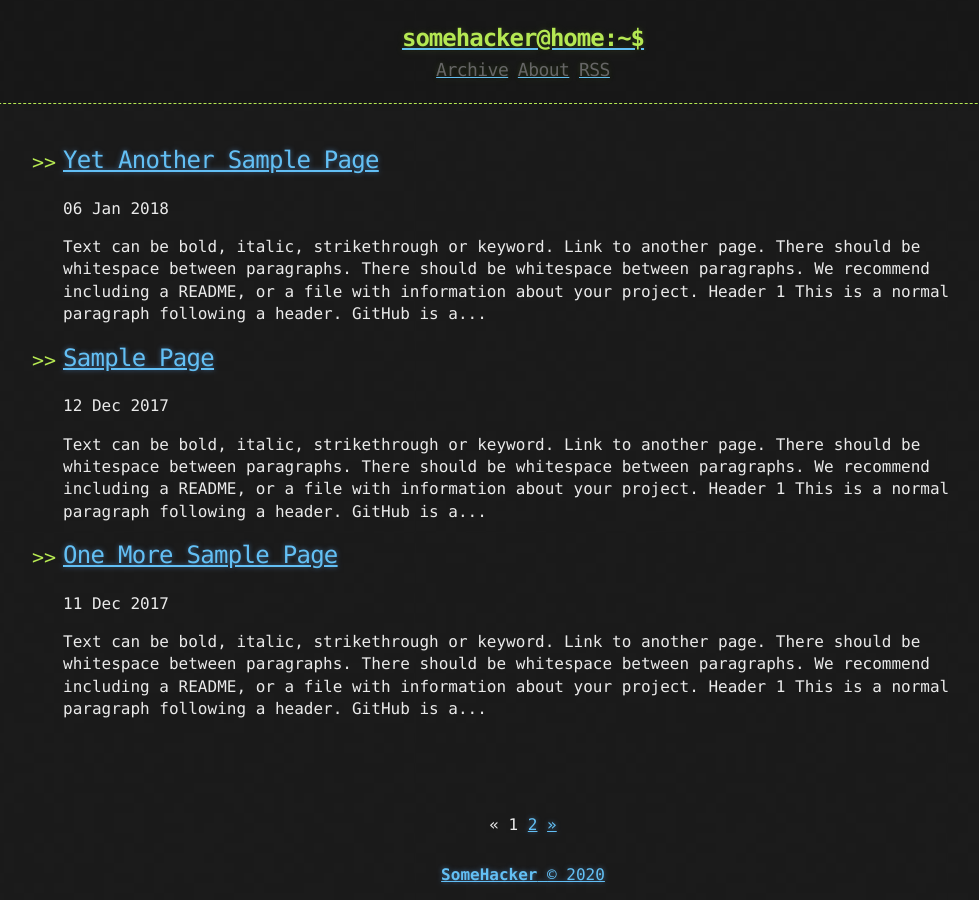
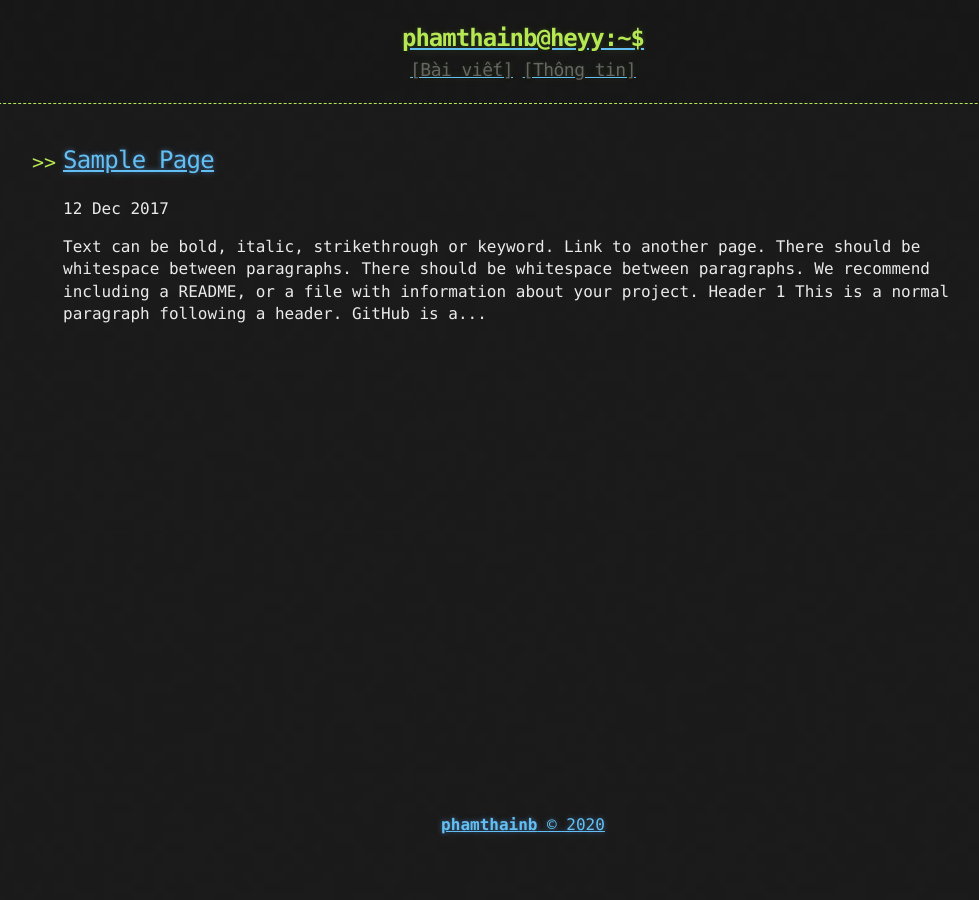
Before and after one commit to phamthainb/phamthainb.github.io, a Jekyll site: the page built from index.html, in a window 1280 px wide. Shown: the whole page, without its empty margins (117-1096 px from the left). Built offline with Jekyll 4.4.1, drawn with Linux system fonts in a browser that asks for light colours; the list of posts is cut into pages by our own code.

Commit message:
update content

````diff
--- a/_config.yml
+++ b/_config.yml
@@ -1,9 +1,9 @@
-title: Hacker-Blog
-description: "A Jekyll Blog Theme For Hackers"
+title: phamthainb
+description: "Bờ lốc cá nhân, nơi để tôi chia sẻ mọi thứ..."
 author:
-  name: "SomeHacker"
-  email: "someone@somewebsite.somedomain"
-  url: "https://ashishchaudhary.in/hacker-blog"
+  name: "phamthainb"
+  email: "phamthai4643@gmail.com"
+  url: "#"
 
 baseurl: /
 
@@ -28,5 +28,5 @@ plugins:
   - jekyll-sitemap
 
 # Custom variables
-owner : "SomeHacker"
+owner : "phamthainb"
 year : "2020"
--- a/_includes/head.html
+++ b/_includes/head.html
@@ -1,11 +1,35 @@
 <head>
   <meta charset="UTF-8" />
-  <meta name="viewport" content="width=device-width, initial-scale=1.0, maximum-scale=1">
-  <meta name="generator" content="Jekyll">
+  <meta
+    name="viewport"
+    content="width=device-width, initial-scale=1.0, maximum-scale=1"
+  />
+  <meta name="generator" content="Jekyll" />
+  <!-- add favicon -->
+  <link
+    rel="alternate icon"
+    class="js-site-favicon"
+    type="image/png"
+    href="../assets/favicons.jpg"
+  />
+  <link
+    rel="icon"
+    class="js-site-favicon"
+    type="image/svg+xml"
+    href="../assets/favicons.jpg"
+  />
+  <title>
+    {%if page.title %}{{ page.title }}{% else %}{{ site.title }}{% endif %}
+  </title>
 
-  <title>{%if page.title %}{{ page.title }}{% else %}{{ site.title }}{% endif %}</title>
+  <link rel="stylesheet" href="{{ "/css/main.css" | prepend: site.baseurl |
+  replace: '//', '/' }}">
 
-  <link rel="stylesheet" href="{{ "/css/main.css" | prepend: site.baseurl | replace: '//', '/' }}">
-
-  <link href="/atom.xml" type="application/atom+xml" rel="alternate" title="ATOM Feed" /> {% seo %}
+  <link
+    href="/atom.xml"
+    type="application/atom+xml"
+    rel="alternate"
+    title="ATOM Feed"
+  />
+  {% seo %}
 </head>
--- a/_includes/header.html
+++ b/_includes/header.html
@@ -2,7 +2,7 @@
   <div>
     <a href="{{ "/" | prepend: site.baseurl | replace: '//', '/' }}">
     {% assign owner_first_name = site.owner | split: " " %}
-    <h1>{{ owner_first_name[0] | downcase }}@home:~$</h1>
+    <h1>{{ owner_first_name[0] | downcase }}@heyy:~$</h1>
     </a>
     <div class="header-links">
       {% include links.html %}
--- a/_includes/links.html
+++ b/_includes/links.html
@@ -1,3 +1,3 @@
-<a href="{{ "/archive" | prepend: site.baseurl | replace: '//', '/' }}"><h2 class="header-link">Archive</h2></a>
-<a href="{{ "/about" | prepend: site.baseurl | replace: '//', '/' }}"><h2 class="header-link">About</h2></a>
-<a href="{{ "/atom.xml" | prepend: site.baseurl | replace: '//', '/' }}"><h2 class="header-link">RSS</h2></a>
+<a href="{{ "/archive" | prepend: site.baseurl | replace: '//', '/' }}"><h2 class="header-link">[Bài viết]</h2></a>
+<a href="{{ "/about" | prepend: site.baseurl | replace: '//', '/' }}"><h2 class="header-link">[Thông tin]</h2></a>
+<!-- <a href="{{ "/atom.xml" | prepend: site.baseurl | replace: '//', '/' }}"><h2 class="header-link">RSS</h2></a> -->
--- a/_posts/2017-12-10-Another-Sample-Page.md
+++ /dev/null
@@ -1,124 +0,0 @@
----
-title: Another Sample Page
-published: true
----
-
-Text can be **bold**, _italic_, ~~strikethrough~~ or `keyword`.
-
-[Link to another page](another-page).
-
-There should be whitespace between paragraphs.
-
-There should be whitespace between paragraphs. We recommend including a README, or a file with information about your project.
-
-# [](#header-1)Header 1
-
-This is a normal paragraph following a header. GitHub is a code hosting platform for version control and collaboration. It lets you and others work together on projects from anywhere.
-
-## [](#header-2)Header 2
-
-> This is a blockquote following a header.
->
-> When something is important enough, you do it even if the odds are not in your favor.
-
-### [](#header-3)Header 3
-
-```js
-// Javascript code with syntax highlighting.
-var fun = function lang(l) {
-  dateformat.i18n = require('./lang/' + l)
-  return true;
-}
-```
-
-```ruby
-# Ruby code with syntax highlighting
-GitHubPages::Dependencies.gems.each do |gem, version|
-  s.add_dependency(gem, "= #{version}")
-end
-```
-
-#### [](#header-4)Header 4
-
-*   This is an unordered list following a header.
-*   This is an unordered list following a header.
-*   This is an unordered list following a header.
-
-##### [](#header-5)Header 5
-
-1.  This is an ordered list following a header.
-2.  This is an ordered list following a header.
-3.  This is an ordered list following a header.
-
-###### [](#header-6)Header 6
-
-| head1        | head two          | three |
-|:-------------|:------------------|:------|
-| ok           | good swedish fish | nice  |
-| out of stock | good and plenty   | nice  |
-| ok           | good `oreos`      | hmm   |
-| ok           | good `zoute` drop | yumm  |
-
-### There's a horizontal rule below this.
-
-* * *
-
-### Here is an unordered list:
-
-*   Item foo
-*   Item bar
-*   Item baz
-*   Item zip
-
-### And an ordered list:
-
-1.  Item one
-1.  Item two
-1.  Item three
-1.  Item four
-
-### And a nested list:
-
-- level 1 item
-  - level 2 item
-  - level 2 item
-    - level 3 item
-    - level 3 item
-- level 1 item
-  - level 2 item
-  - level 2 item
-  - level 2 item
-- level 1 item
-  - level 2 item
-  - level 2 item
-- level 1 item
-
-### Small image
-
-![](https://assets-cdn.github.com/images/icons/emoji/octocat.png)
-
-### Large image
-
-![](https://guides.github.com/activities/hello-world/branching.png)
-
-
-### Definition lists can be used with HTML syntax.
-
-<dl>
-<dt>Name</dt>
-<dd>Godzilla</dd>
-<dt>Born</dt>
-<dd>1952</dd>
-<dt>Birthplace</dt>
-<dd>Japan</dd>
-<dt>Color</dt>
-<dd>Green</dd>
-</dl>
-
-```
-Long, single-line code blocks should not wrap. They should horizontally scroll if they are too long. This line should be long enough to demonstrate this.
-```
-
-```
-The final element.
-```
--- a/_posts/2017-12-11-One-More-Sample-Page.md
+++ /dev/null
@@ -1,124 +0,0 @@
----
-title: One More Sample Page
-published: true
----
-
-Text can be **bold**, _italic_, ~~strikethrough~~ or `keyword`.
-
-[Link to another page](another-page).
-
-There should be whitespace between paragraphs.
-
-There should be whitespace between paragraphs. We recommend including a README, or a file with information about your project.
-
-# [](#header-1)Header 1
-
-This is a normal paragraph following a header. GitHub is a code hosting platform for version control and collaboration. It lets you and others work together on projects from anywhere.
-
-## [](#header-2)Header 2
-
-> This is a blockquote following a header.
->
-> When something is important enough, you do it even if the odds are not in your favor.
-
-### [](#header-3)Header 3
-
-```js
-// Javascript code with syntax highlighting.
-var fun = function lang(l) {
-  dateformat.i18n = require('./lang/' + l)
-  return true;
-}
-```
-
-```ruby
-# Ruby code with syntax highlighting
-GitHubPages::Dependencies.gems.each do |gem, version|
-  s.add_dependency(gem, "= #{version}")
-end
-```
-
-#### [](#header-4)Header 4
-
-*   This is an unordered list following a header.
-*   This is an unordered list following a header.
-*   This is an unordered list following a header.
-
-##### [](#header-5)Header 5
-
-1.  This is an ordered list following a header.
-2.  This is an ordered list following a header.
-3.  This is an ordered list following a header.
-
-###### [](#header-6)Header 6
-
-| head1        | head two          | three |
-|:-------------|:------------------|:------|
-| ok           | good swedish fish | nice  |
-| out of stock | good and plenty   | nice  |
-| ok           | good `oreos`      | hmm   |
-| ok           | good `zoute` drop | yumm  |
-
-### There's a horizontal rule below this.
-
-* * *
-
-### Here is an unordered list:
-
-*   Item foo
-*   Item bar
-*   Item baz
-*   Item zip
-
-### And an ordered list:
-
-1.  Item one
-1.  Item two
-1.  Item three
-1.  Item four
-
-### And a nested list:
-
-- level 1 item
-  - level 2 item
-  - level 2 item
-    - level 3 item
-    - level 3 item
-- level 1 item
-  - level 2 item
-  - level 2 item
-  - level 2 item
-- level 1 item
-  - level 2 item
-  - level 2 item
-- level 1 item
-
-### Small image
-
-![](https://assets-cdn.github.com/images/icons/emoji/octocat.png)
-
-### Large image
-
-![](https://guides.github.com/activities/hello-world/branching.png)
-
-
-### Definition lists can be used with HTML syntax.
-
-<dl>
-<dt>Name</dt>
-<dd>Godzilla</dd>
-<dt>Born</dt>
-<dd>1952</dd>
-<dt>Birthplace</dt>
-<dd>Japan</dd>
-<dt>Color</dt>
-<dd>Green</dd>
-</dl>
-
-```
-Long, single-line code blocks should not wrap. They should horizontally scroll if they are too long. This line should be long enough to demonstrate this.
-```
-
-```
-The final element.
-```
--- a/_posts/2018-01-06-Yet-Another-Sample-Page.md
+++ /dev/null
@@ -1,124 +0,0 @@
----
-title: Yet Another Sample Page
-published: true
----
-
-Text can be **bold**, _italic_, ~~strikethrough~~ or `keyword`.
-
-[Link to another page](another-page).
-
-There should be whitespace between paragraphs.
-
-There should be whitespace between paragraphs. We recommend including a README, or a file with information about your project.
-
-# [](#header-1)Header 1
-
-This is a normal paragraph following a header. GitHub is a code hosting platform for version control and collaboration. It lets you and others work together on projects from anywhere.
-
-## [](#header-2)Header 2
-
-> This is a blockquote following a header.
->
-> When something is important enough, you do it even if the odds are not in your favor.
-
-### [](#header-3)Header 3
-
-```js
-// Javascript code with syntax highlighting.
-var fun = function lang(l) {
-  dateformat.i18n = require('./lang/' + l)
-  return true;
-}
-```
-
-```ruby
-# Ruby code with syntax highlighting
-GitHubPages::Dependencies.gems.each do |gem, version|
-  s.add_dependency(gem, "= #{version}")
-end
-```
-
-#### [](#header-4)Header 4
-
-*   This is an unordered list following a header.
-*   This is an unordered list following a header.
-*   This is an unordered list following a header.
-
-##### [](#header-5)Header 5
-
-1.  This is an ordered list following a header.
-2.  This is an ordered list following a header.
-3.  This is an ordered list following a header.
-
-###### [](#header-6)Header 6
-
-| head1        | head two          | three |
-|:-------------|:------------------|:------|
-| ok           | good swedish fish | nice  |
-| out of stock | good and plenty   | nice  |
-| ok           | good `oreos`      | hmm   |
-| ok           | good `zoute` drop | yumm  |
-
-### There's a horizontal rule below this.
-
-* * *
-
-### Here is an unordered list:
-
-*   Item foo
-*   Item bar
-*   Item baz
-*   Item zip
-
-### And an ordered list:
-
-1.  Item one
-1.  Item two
-1.  Item three
-1.  Item four
-
-### And a nested list:
-
-- level 1 item
-  - level 2 item
-  - level 2 item
-    - level 3 item
-    - level 3 item
-- level 1 item
-  - level 2 item
-  - level 2 item
-  - level 2 item
-- level 1 item
-  - level 2 item
-  - level 2 item
-- level 1 item
-
-### Small image
-
-![](https://assets-cdn.github.com/images/icons/emoji/octocat.png)
-
-### Large image
-
-![](https://guides.github.com/activities/hello-world/branching.png)
-
-
-### Definition lists can be used with HTML syntax.
-
-<dl>
-<dt>Name</dt>
-<dd>Godzilla</dd>
-<dt>Born</dt>
-<dd>1952</dd>
-<dt>Birthplace</dt>
-<dd>Japan</dd>
-<dt>Color</dt>
-<dd>Green</dd>
-</dl>
-
-```
-Long, single-line code blocks should not wrap. They should horizontally scroll if they are too long. This line should be long enough to demonstrate this.
-```
-
-```
-The final element.
-```
````
Also changed, not shown: about.md (+1 -1 lines), assets/favicons.jpg (added).
